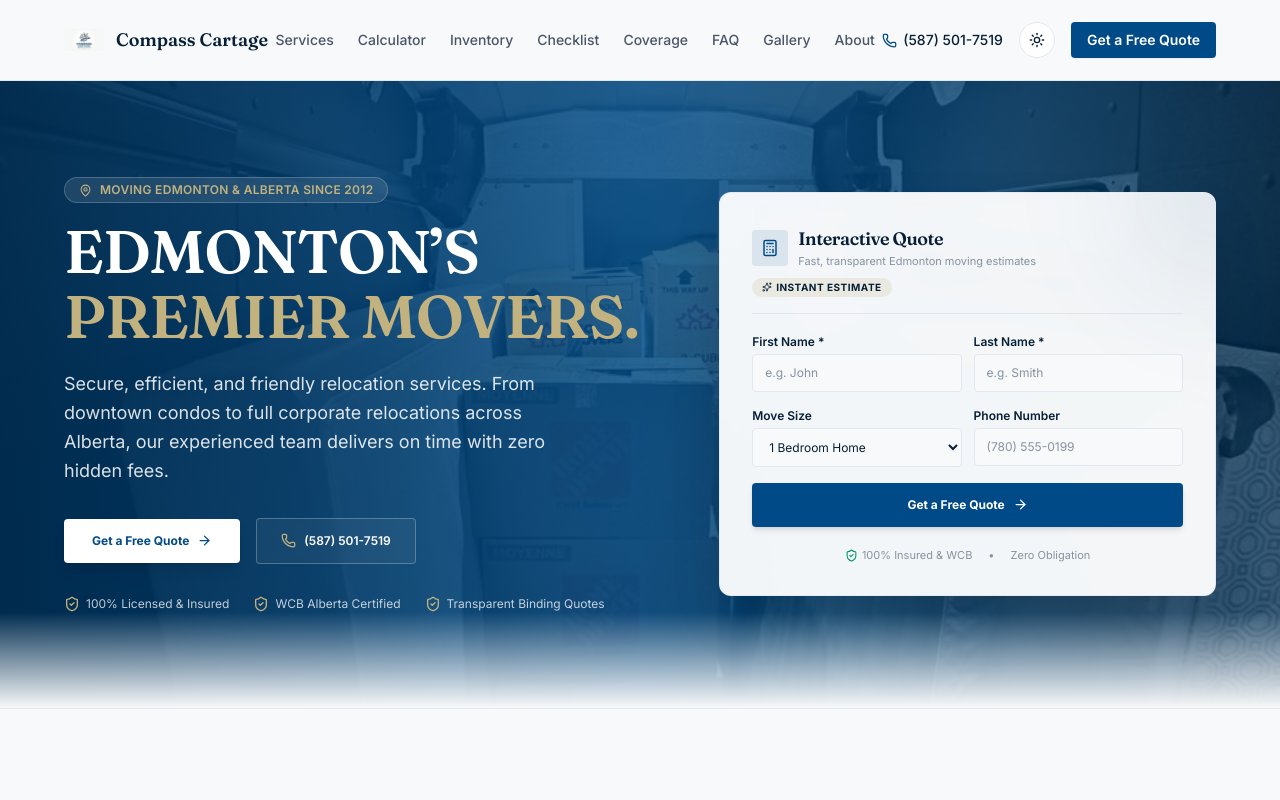
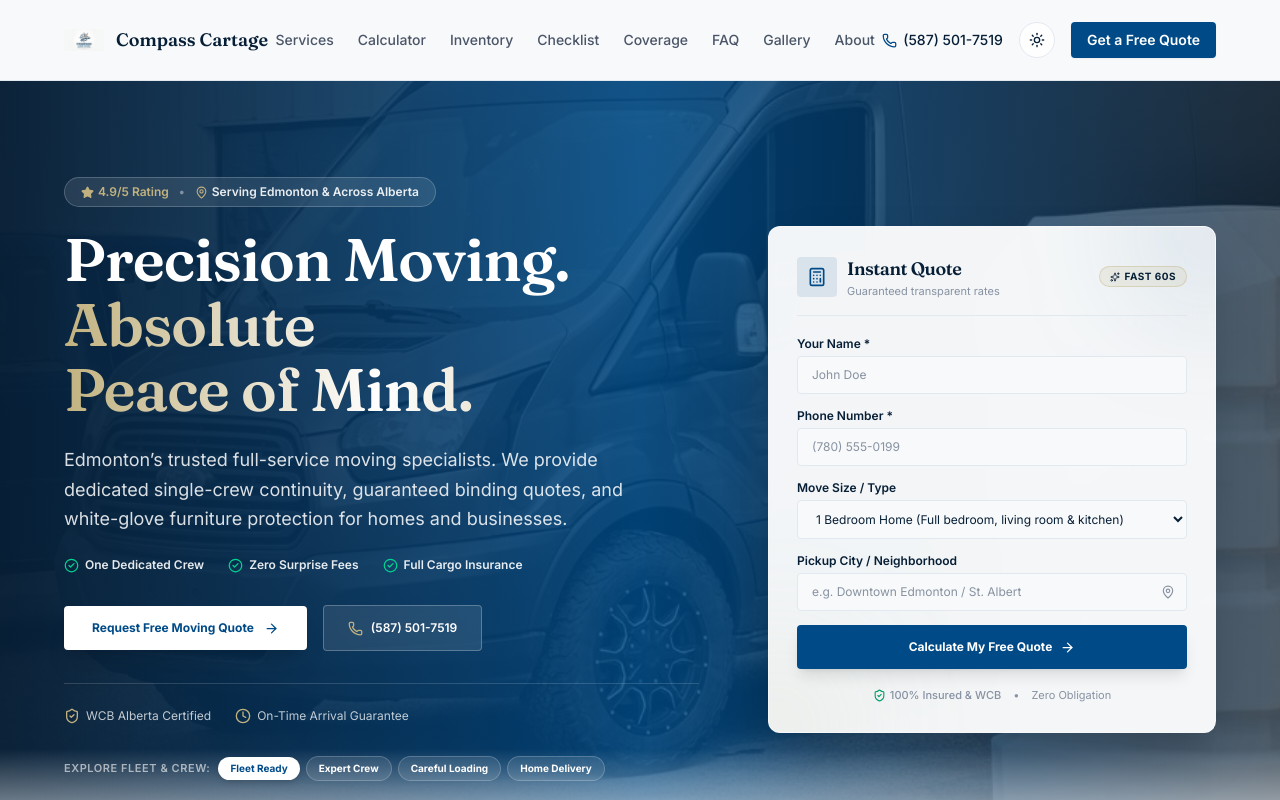
Before and after one commit to LeyianB24/compass-cartage, a Next.js app: page / in a window 1280 px wide. Shown: the top 800 px of the page. Built offline with nearby package versions, Linux system fonts and the light colour scheme.

Commit message:
feat: implement animated Hero section with interactive scene switcher and integrated quick quote component

```diff
--- a/src/components/Hero.tsx
+++ b/src/components/Hero.tsx
@@ -1,16 +1,24 @@
 // src/components/Hero.tsx
 "use client";
 
+import { useState } from "react";
 import Link from "next/link";
 import Image from "next/image";
-import { motion, useScroll, useTransform } from "framer-motion";
-import { ArrowRight, Phone, ShieldCheck, MapPin } from "lucide-react";
+import { motion, AnimatePresence, useScroll, useTransform } from "framer-motion";
+import { ArrowRight, Phone, ShieldCheck, MapPin, Star, CheckCircle2, Clock } from "lucide-react";
 import { BUSINESS } from "@/lib/constants";
 import { IMAGES } from "@/lib/images";
 import HeroQuickQuote from "@/components/HeroQuickQuote";
 
+const HERO_SCENES = [
+  { id: "hero2", label: "Fleet Ready", img: IMAGES.hero2 },
+  { id: "hero1", label: "Expert Crew", img: IMAGES.hero1 },
+  { id: "hero3", label: "Careful Loading", img: IMAGES.hero3 },
+  { id: "hero4", label: "Home Delivery", img: IMAGES.hero4 },
+];
+
 const fadeUp = {
-  hidden: { opacity: 0, y: 18 },
+  hidden: { opacity: 0, y: 16 },
   show: (i: number) => ({
     opacity: 1,
     y: 0,
@@ -19,72 +27,129 @@ const fadeUp = {
 };
 
 export default function Hero() {
+  const [activeSceneIndex, setActiveSceneIndex] = useState(0);
+  const currentScene = HERO_SCENES[activeSceneIndex];
+
   // Subtle parallax on the backdrop image
   const { scrollY } = useScroll();
-  const bgY = useTransform(scrollY, [0, 600], ["0%", "12%"]);
-  const overlayY = useTransform(scrollY, [0, 600], ["0%", "6%"]);
+  const bgY = useTransform(scrollY, [0, 600], ["0%", "10%"]);
+  const overlayY = useTransform(scrollY, [0, 600], ["0%", "5%"]);
 
   return (
-    <section className="relative isolate overflow-hidden border-b border-hairline bg-navy-deep dark:bg-[#121212] text-white">
-      {/* Backdrop photograph with parallax drift */}
-      <motion.div style={{ y: bgY }} className="absolute inset-0 -z-[2] scale-110">
+    <section className="relative isolate min-h-[90vh] overflow-hidden border-b border-hairline bg-[#071f36] text-white dark:bg-[#0c0c0c]">
+      {/* Background Photograph Cross-fade with Parallax */}
+      <motion.div style={{ y: bgY }} className="absolute inset-0 -z-[3] scale-105">
+        <AnimatePresence mode="wait">
+          <motion.div
+            key={currentScene.id}
+            initial={{ opacity: 0, scale: 1.05 }}
+            animate={{ opacity: 1, scale: 1 }}
+            exit={{ opacity: 0 }}
+            transition={{ duration: 0.9, ease: "easeInOut" }}
+            className="absolute inset-0"
+          >
             <Image
-          src={IMAGES.hero1.src}
-          alt={IMAGES.hero1.alt}
+              src={currentScene.img.src}
+              alt={currentScene.img.alt}
               fill
               priority
               sizes="100vw"
               className="object-cover object-center"
             />
           </motion.div>
+        </AnimatePresence>
+      </motion.div>
 
-      {/* Legibility overlays tuned for both light and dark modes */}
+      {/* Multi-layered cinematic gradient wash for absolute text legibility in Light and Dark mode */}
       <motion.div
         aria-hidden="true"
         style={{ y: overlayY }}
-        className="absolute inset-0 -z-[1] bg-gradient-to-r from-[#002d52]/95 via-[#004b87]/85 to-[#002d52]/75 dark:from-[#121212]/98 dark:via-[#121212]/90 dark:to-[#071f36]/75"
+        className="absolute inset-0 -z-[2] bg-gradient-to-r from-[#071f36]/98 via-[#004b87]/85 to-[#071f36]/70 dark:from-[#0c0c0c]/98 dark:via-[#121212]/92 dark:to-[#071f36]/80"
       />
       <div
         aria-hidden="true"
-        className="absolute inset-x-0 bottom-0 -z-[1] h-24 bg-gradient-to-t from-paper dark:from-[#121212] to-transparent"
+        className="absolute inset-0 -z-[1] bg-radial-at-t from-transparent via-[#071f36]/40 to-[#071f36]/90 dark:via-[#0c0c0c]/50 dark:to-[#0c0c0c]"
+      />
+      <div
+        aria-hidden="true"
+        className="absolute inset-x-0 bottom-0 -z-[1] h-32 bg-gradient-to-t from-paper dark:from-[#121212] to-transparent"
       />
 
-      <div className="section-padding mx-auto grid max-w-content gap-12 py-16 lg:grid-cols-[1.1fr_0.9fr] lg:items-center lg:py-24">
-        {/* Left Column: Core Value Proposition */}
+      {/* Main Grid Hero Content */}
+      <div className="section-padding mx-auto grid max-w-content gap-12 py-16 lg:grid-cols-[1.15fr_0.85fr] lg:items-center lg:py-24">
+        {/* Left Column: Premium Value Proposition */}
         <div>
+          {/* Top Pill: Rating & Location Authority */}
           <motion.div
             custom={0}
             variants={fadeUp}
             initial="hidden"
             animate="show"
-            className="mb-4 inline-flex items-center gap-2 rounded-full border border-white/20 bg-white/10 px-3.5 py-1 text-xs font-semibold tracking-wide text-gold-soft backdrop-blur dark:border-[#00a3e0]/30 dark:bg-[#00a3e0]/10 dark:text-[#38bdf8]"
+            className="mb-5 inline-flex flex-wrap items-center gap-2.5 rounded-full border border-white/20 bg-white/10 px-4 py-1.5 text-xs font-semibold backdrop-blur-md dark:border-[#00a3e0]/30 dark:bg-[#00a3e0]/10"
           >
+            <div className="flex items-center gap-1 text-gold-soft dark:text-[#38bdf8]">
+              <Star size={13} className="fill-current text-gold-soft dark:text-[#38bdf8]" />
+              <span>4.9/5 Rating</span>
+            </div>
+            <span className="text-white/40">•</span>
+            <div className="flex items-center gap-1 text-white/90 dark:text-gray-200">
               <MapPin size={13} className="text-gold-soft dark:text-[#00a3e0]" />
-            <span>MOVING EDMONTON & ALBERTA SINCE 2012</span>
+              <span>Serving Edmonton & Across Alberta</span>
+            </div>
           </motion.div>
 
+          {/* Premium Headline */}
           <h1 className="font-display text-4xl font-semibold leading-[1.08] text-white sm:text-5xl lg:text-6xl">
             <motion.span custom={1} variants={fadeUp} initial="hidden" animate="show" className="block">
-              EDMONTON&rsquo;S
+              Precision Moving.
             </motion.span>
-            <motion.span custom={2} variants={fadeUp} initial="hidden" animate="show" className="block text-gold-soft dark:text-[#00a3e0]">
-              PREMIER MOVERS.
+            <motion.span
+              custom={2}
+              variants={fadeUp}
+              initial="hidden"
+              animate="show"
+              className="block bg-gradient-to-r from-gold-soft via-white to-gold-soft bg-clip-text text-transparent dark:from-[#00a3e0] dark:via-[#38bdf8] dark:to-[#00a3e0]"
+            >
+              Absolute Peace of Mind.
             </motion.span>
           </h1>
 
+          {/* Subtitle / Value description */}
           <motion.p
             custom={3}
             variants={fadeUp}
             initial="hidden"
             animate="show"
-            className="mt-5 max-w-lg text-base leading-relaxed text-white/85 md:text-lg"
+            className="mt-6 max-w-xl text-base leading-relaxed text-white/85 sm:text-lg dark:text-gray-300"
           >
-            Secure, efficient, and friendly relocation services. From downtown condos to full corporate
-            relocations across Alberta, our experienced team delivers on time with zero hidden fees.
+            Edmonton&rsquo;s trusted full-service moving specialists. We provide dedicated single-crew continuity, guaranteed binding quotes, and white-glove furniture protection for homes and businesses.
           </motion.p>
 
+          {/* Key Feature Badges */}
           <motion.div
             custom={4}
+            variants={fadeUp}
+            initial="hidden"
+            animate="show"
+            className="mt-6 flex flex-wrap items-center gap-x-6 gap-y-2 text-xs font-semibold text-white/90 dark:text-gray-200"
+          >
+            <div className="flex items-center gap-1.5">
+              <CheckCircle2 size={15} className="text-emerald-400 dark:text-[#00a3e0]" />
+              <span>One Dedicated Crew</span>
+            </div>
+            <div className="flex items-center gap-1.5">
+              <CheckCircle2 size={15} className="text-emerald-400 dark:text-[#00a3e0]" />
+              <span>Zero Surprise Fees</span>
+            </div>
+            <div className="flex items-center gap-1.5">
+              <CheckCircle2 size={15} className="text-emerald-400 dark:text-[#00a3e0]" />
+              <span>Full Cargo Insurance</span>
+            </div>
+          </motion.div>
+
+          {/* Action Button Row */}
+          <motion.div
+            custom={5}
             variants={fadeUp}
             initial="hidden"
             animate="show"
@@ -92,44 +157,69 @@ export default function Hero() {
           >
             <Link
               href="/quote"
-              className="flex items-center gap-2 rounded-sm bg-white px-7 py-3.5 text-xs font-bold text-navy shadow-lg transition-all hover:bg-gold-soft hover:text-navy-deep dark:bg-[#00a3e0] dark:text-[#092634] dark:shadow-[0_0_20px_rgba(0,163,224,0.4)] dark:hover:bg-[#38bdf8]"
+              className="group flex items-center gap-2.5 rounded-sm bg-white px-7 py-3.5 text-xs font-bold text-navy shadow-xl transition-all hover:bg-gold-soft hover:text-navy-deep dark:bg-[#00a3e0] dark:text-[#092634] dark:shadow-[0_0_25px_rgba(0,163,224,0.4)] dark:hover:bg-[#38bdf8]"
             >
-              <span>Get a Free Quote</span>
-              <ArrowRight size={15} />
+              <span>Request Free Moving Quote</span>
+              <ArrowRight size={15} className="transition-transform group-hover:translate-x-1" />
             </Link>
 
             <a
               href={BUSINESS.phoneHref}
-              className="flex items-center gap-2 rounded-sm border border-white/25 bg-white/5 px-6 py-3.5 text-xs font-semibold text-white backdrop-blur transition-colors hover:bg-white/15"
+              className="flex items-center gap-2 rounded-sm border border-white/25 bg-white/10 px-6 py-3.5 text-xs font-semibold text-white backdrop-blur transition-all hover:bg-white/20 dark:border-white/15 dark:hover:border-[#00a3e0]/50"
             >
               <Phone size={15} className="text-gold-soft dark:text-[#00a3e0]" />
               <span>{BUSINESS.phone}</span>
             </a>
           </motion.div>
 
+          {/* Trust Guarantees */}
           <motion.div
-            custom={5}
+            custom={6}
             variants={fadeUp}
             initial="hidden"
             animate="show"
-            className="mt-8 flex flex-wrap items-center gap-6 text-xs text-white/75"
+            className="mt-8 flex flex-wrap items-center gap-6 border-t border-white/15 pt-6 text-xs text-white/75 dark:border-white/10 dark:text-gray-400"
           >
-            <div className="flex items-center gap-1.5">
-              <ShieldCheck size={16} className="text-gold-soft dark:text-[#00a3e0]" />
-              <span>100% Licensed & Insured</span>
-            </div>
             <div className="flex items-center gap-1.5">
               <ShieldCheck size={16} className="text-gold-soft dark:text-[#00a3e0]" />
               <span>WCB Alberta Certified</span>
             </div>
             <div className="flex items-center gap-1.5">
-              <ShieldCheck size={16} className="text-gold-soft dark:text-[#00a3e0]" />
-              <span>Transparent Binding Quotes</span>
+              <Clock size={16} className="text-gold-soft dark:text-[#00a3e0]" />
+              <span>On-Time Arrival Guarantee</span>
+            </div>
+          </motion.div>
+
+          {/* Interactive Scene Thumbnail Switcher */}
+          <motion.div
+            custom={7}
+            variants={fadeUp}
+            initial="hidden"
+            animate="show"
+            className="mt-8 flex items-center gap-2"
+          >
+            <span className="text-[11px] font-semibold uppercase tracking-wider text-white/60 dark:text-gray-400">
+              Explore Fleet & Crew:
+            </span>
+            <div className="flex items-center gap-1.5">
+              {HERO_SCENES.map((scene, idx) => (
+                <button
+                  key={scene.id}
+                  onClick={() => setActiveSceneIndex(idx)}
+                  className={`rounded-full px-3 py-1 text-[10px] font-bold transition-all ${
+                    activeSceneIndex === idx
+                      ? "bg-white text-navy shadow-md dark:bg-[#00a3e0] dark:text-[#092634]"
+                      : "border border-white/20 bg-white/10 text-white hover:bg-white/20 dark:border-white/10 dark:bg-white/5 dark:text-gray-300"
+                  }`}
+                >
+                  {scene.label}
+                </button>
+              ))}
             </div>
           </motion.div>
         </div>
 
-        {/* Right Column: Interactive Quote Card */}
+        {/* Right Column: Sleek Glassmorphism Quote Card */}
         <div className="flex justify-center lg:justify-end">
           <HeroQuickQuote />
         </div>
--- a/src/components/HeroQuickQuote.tsx
+++ b/src/components/HeroQuickQuote.tsx
@@ -4,26 +4,25 @@
 import { useState } from "react";
 import { useRouter } from "next/navigation";
 import { motion } from "framer-motion";
-import { ArrowRight, Calculator, ShieldCheck, Sparkles } from "lucide-react";
+import { ArrowRight, Calculator, ShieldCheck, Sparkles, MapPin, Building, Home } from "lucide-react";
 import { MOVE_SIZES } from "@/lib/constants";
 
 export default function HeroQuickQuote() {
   const router = useRouter();
   const [formData, setFormData] = useState({
-    firstName: "",
-    lastName: "",
+    name: "",
+    phone: "",
     moveSize: "1-bedroom",
-    phone: "",
-    email: "",
+    pickupArea: "",
   });
 
   const handleSubmit = (e: React.FormEvent) => {
     e.preventDefault();
     const params = new URLSearchParams({
-      name: `${formData.firstName} ${formData.lastName}`.trim(),
+      name: formData.name,
       phone: formData.phone,
-      email: formData.email,
       moveSize: formData.moveSize,
+      pickupAddress: formData.pickupArea || "Edmonton Metro",
     });
     router.push(`/quote?${params.toString()}`);
   };
@@ -32,105 +31,114 @@ export default function HeroQuickQuote() {
     <motion.div
       initial={{ opacity: 0, y: 24, scale: 0.98 }}
       animate={{ opacity: 1, y: 0, scale: 1 }}
-      transition={{ duration: 0.6, delay: 0.2, ease: [0.16, 1, 0.3, 1] }}
-      className="relative w-full overflow-hidden rounded-card border border-hairline/80 bg-paper-muted/95 p-6 shadow-2xl backdrop-blur-xl transition-all duration-300 dark:border-[#00a3e0]/40 dark:bg-[#1e1e1e]/90 dark:shadow-[0_0_30px_rgba(0,163,224,0.15)] sm:p-8"
+      transition={{ duration: 0.7, delay: 0.15, ease: [0.16, 1, 0.3, 1] }}
+      className="relative w-full max-w-md overflow-hidden rounded-card border border-white/20 bg-paper-muted/95 p-6 shadow-2xl backdrop-blur-2xl transition-all duration-300 dark:border-[#00a3e0]/30 dark:bg-[#181818]/95 dark:shadow-[0_0_35px_rgba(0,163,224,0.18)] sm:p-7"
     >
-      {/* Glow accent for dark mode */}
-      <div className="pointer-events-none absolute -right-20 -top-20 h-40 w-40 rounded-full bg-navy/10 blur-3xl dark:bg-[#00a3e0]/20" />
+      {/* Decorative ambient glow */}
+      <div className="pointer-events-none absolute -right-16 -top-16 h-36 w-36 rounded-full bg-navy/15 blur-3xl dark:bg-[#00a3e0]/25" />
+      <div className="pointer-events-none absolute -bottom-16 -left-16 h-36 w-36 rounded-full bg-gold-soft/15 blur-3xl dark:bg-[#38bdf8]/15" />
 
-      <div className="mb-5 flex flex-wrap items-center justify-between gap-2 border-b border-hairline pb-4 dark:border-white/10">
+      {/* Header bar */}
+      <div className="relative mb-5 flex items-center justify-between border-b border-hairline pb-4 dark:border-white/10">
         <div className="flex items-center gap-2.5">
-          <div className="flex h-9 w-9 items-center justify-center rounded-sm bg-navy/10 text-navy dark:bg-[#00a3e0]/15 dark:text-[#00a3e0]">
-            <Calculator size={18} />
+          <div className="flex h-10 w-10 items-center justify-center rounded-sm bg-navy/10 text-navy dark:bg-[#00a3e0]/15 dark:text-[#00a3e0]">
+            <Calculator size={20} />
           </div>
           <div>
             <h3 className="font-display text-lg font-semibold tracking-tight text-navy-deep dark:text-white">
-              Interactive Quote
+              Instant Quote
             </h3>
             <p className="text-[11px] text-slate-light dark:text-slate">
-              Fast, transparent Edmonton moving estimates
+              Guaranteed transparent rates
             </p>
           </div>
         </div>
 
-        <span className="inline-flex items-center gap-1 rounded-full bg-gold-soft/20 px-2.5 py-0.5 text-[10px] font-bold uppercase tracking-wider text-navy-deep dark:bg-[#00a3e0]/20 dark:text-[#38bdf8]">
-          <Sparkles size={10} /> Instant Estimate
+        <span className="inline-flex items-center gap-1 rounded-full border border-gold-soft/40 bg-gold-soft/15 px-2.5 py-0.5 text-[10px] font-bold uppercase tracking-wider text-navy-deep dark:border-[#00a3e0]/40 dark:bg-[#00a3e0]/20 dark:text-[#38bdf8]">
+          <Sparkles size={10} /> Fast 60s
         </span>
       </div>
 
-      <form onSubmit={handleSubmit} className="space-y-4">
-        <div className="grid gap-3 sm:grid-cols-2">
+      <form onSubmit={handleSubmit} className="relative space-y-3.5">
+        {/* Full Name */}
         <div>
           <label className="block text-xs font-semibold text-navy-deep dark:text-gray-200">
-              First Name *
+            Your Name *
           </label>
           <input
             type="text"
             required
-              placeholder="e.g. John"
-              value={formData.firstName}
-              onChange={(e) => setFormData({ ...formData, firstName: e.target.value })}
-              className="mt-1 w-full rounded-sm border border-hairline bg-paper px-3 py-2.5 text-xs text-navy-deep outline-none transition-all placeholder:text-slate-light focus:border-navy focus:ring-2 focus:ring-navy/20 dark:border-white/15 dark:bg-[#121212] dark:text-white dark:placeholder:text-gray-500 dark:focus:border-[#00a3e0] dark:focus:ring-[#00a3e0]/30"
+            placeholder="John Doe"
+            value={formData.name}
+            onChange={(e) => setFormData({ ...formData, name: e.target.value })}
+            className="mt-1 w-full rounded-sm border border-hairline bg-paper px-3.5 py-2.5 text-xs text-navy-deep outline-none transition-all placeholder:text-slate-light focus:border-navy focus:ring-2 focus:ring-navy/20 dark:border-white/15 dark:bg-[#121212] dark:text-white dark:placeholder:text-gray-500 dark:focus:border-[#00a3e0] dark:focus:ring-[#00a3e0]/30"
           />
         </div>
 
+        {/* Phone */}
         <div>
           <label className="block text-xs font-semibold text-navy-deep dark:text-gray-200">
-              Last Name *
+            Phone Number *
           </label>
           <input
-              type="text"
+            type="tel"
             required
-              placeholder="e.g. Smith"
-              value={formData.lastName}
-              onChange={(e) => setFormData({ ...formData, lastName: e.target.value })}
-              className="mt-1 w-full rounded-sm border border-hairline bg-paper px-3 py-2.5 text-xs text-navy-deep outline-none transition-all placeholder:text-slate-light focus:border-navy focus:ring-2 focus:ring-navy/20 dark:border-white/15 dark:bg-[#121212] dark:text-white dark:placeholder:text-gray-500 dark:focus:border-[#00a3e0] dark:focus:ring-[#00a3e0]/30"
+            placeholder="(780) 555-0199"
+            value={formData.phone}
+            onChange={(e) => setFormData({ ...formData, phone: e.target.value })}
+            className="mt-1 w-full rounded-sm border border-hairline bg-paper px-3.5 py-2.5 text-xs text-navy-deep outline-none transition-all placeholder:text-slate-light focus:border-navy focus:ring-2 focus:ring-navy/20 dark:border-white/15 dark:bg-[#121212] dark:text-white dark:placeholder:text-gray-500 dark:focus:border-[#00a3e0] dark:focus:ring-[#00a3e0]/30"
           />
         </div>
-        </div>
 
-        <div className="grid gap-3 sm:grid-cols-2">
+        {/* Move Size Selector */}
         <div>
           <label className="block text-xs font-semibold text-navy-deep dark:text-gray-200">
-              Move Size
+            Move Size / Type
           </label>
+          <div className="relative mt-1">
             <select
               value={formData.moveSize}
               onChange={(e) => setFormData({ ...formData, moveSize: e.target.value })}
-              className="mt-1 w-full rounded-sm border border-hairline bg-paper px-3 py-2.5 text-xs text-navy-deep outline-none transition-all focus:border-navy focus:ring-2 focus:ring-navy/20 dark:border-white/15 dark:bg-[#121212] dark:text-white dark:focus:border-[#00a3e0] dark:focus:ring-[#00a3e0]/30"
+              className="w-full rounded-sm border border-hairline bg-paper px-3.5 py-2.5 text-xs text-navy-deep outline-none transition-all focus:border-navy focus:ring-2 focus:ring-navy/20 dark:border-white/15 dark:bg-[#121212] dark:text-white dark:focus:border-[#00a3e0] dark:focus:ring-[#00a3e0]/30"
             >
               {MOVE_SIZES.map((s) => (
                 <option key={s.id} value={s.id}>
-                  {s.label}
+                  {s.label} ({s.sublabel})
                 </option>
               ))}
             </select>
           </div>
+        </div>
 
+        {/* Moving From/Area */}
         <div>
           <label className="block text-xs font-semibold text-navy-deep dark:text-gray-200">
-              Phone Number
+            Pickup City / Neighborhood
           </label>
+          <div className="relative mt-1">
             <input
-              type="tel"
-              placeholder="(780) 555-0199"
-              value={formData.phone}
-              onChange={(e) => setFormData({ ...formData, phone: e.target.value })}
-              className="mt-1 w-full rounded-sm border border-hairline bg-paper px-3 py-2.5 text-xs text-navy-deep outline-none transition-all placeholder:text-slate-light focus:border-navy focus:ring-2 focus:ring-navy/20 dark:border-white/15 dark:bg-[#121212] dark:text-white dark:placeholder:text-gray-500 dark:focus:border-[#00a3e0] dark:focus:ring-[#00a3e0]/30"
+              type="text"
+              placeholder="e.g. Downtown Edmonton / St. Albert"
+              value={formData.pickupArea}
+              onChange={(e) => setFormData({ ...formData, pickupArea: e.target.value })}
+              className="w-full rounded-sm border border-hairline bg-paper px-3.5 py-2.5 text-xs text-navy-deep outline-none transition-all placeholder:text-slate-light focus:border-navy focus:ring-2 focus:ring-navy/20 dark:border-white/15 dark:bg-[#121212] dark:text-white dark:placeholder:text-gray-500 dark:focus:border-[#00a3e0] dark:focus:ring-[#00a3e0]/30"
             />
+            <MapPin size={14} className="absolute right-3 top-3 text-slate-light dark:text-gray-500" />
           </div>
         </div>
 
+        {/* Submit Button */}
         <button
           type="submit"
-          className="group mt-2 flex w-full items-center justify-center gap-2 rounded-sm bg-navy py-3.5 text-xs font-bold text-white shadow-md transition-all hover:bg-navy-deep hover:shadow-lg focus-visible:outline-none focus-visible:ring-2 focus-visible:ring-navy dark:bg-[#00a3e0] dark:text-[#092634] dark:shadow-[0_0_15px_rgba(0,163,224,0.4)] dark:hover:bg-[#38bdf8]"
+          className="group mt-3 flex w-full items-center justify-center gap-2 rounded-sm bg-navy py-3.5 text-xs font-bold text-white shadow-lg transition-all hover:bg-navy-deep hover:shadow-xl focus-visible:outline-none focus-visible:ring-2 focus-visible:ring-navy dark:bg-[#00a3e0] dark:text-[#092634] dark:shadow-[0_0_20px_rgba(0,163,224,0.4)] dark:hover:bg-[#38bdf8]"
         >
-          <span>Get a Free Quote</span>
+          <span>Calculate My Free Quote</span>
           <ArrowRight size={15} className="transition-transform group-hover:translate-x-1" />
         </button>
 
-        <div className="flex items-center justify-center gap-4 pt-1 text-[11px] text-slate-light dark:text-slate">
-          <span className="flex items-center gap-1">
+        {/* Security / Assurance Footer */}
+        <div className="flex items-center justify-center gap-3 pt-1 text-[11px] text-slate-light dark:text-slate">
+          <span className="flex items-center gap-1 font-medium">
             <ShieldCheck size={13} className="text-emerald-600 dark:text-emerald-400" />
             100% Insured & WCB
           </span>
```
Lines whose indentation alone changed are shown as unchanged.
